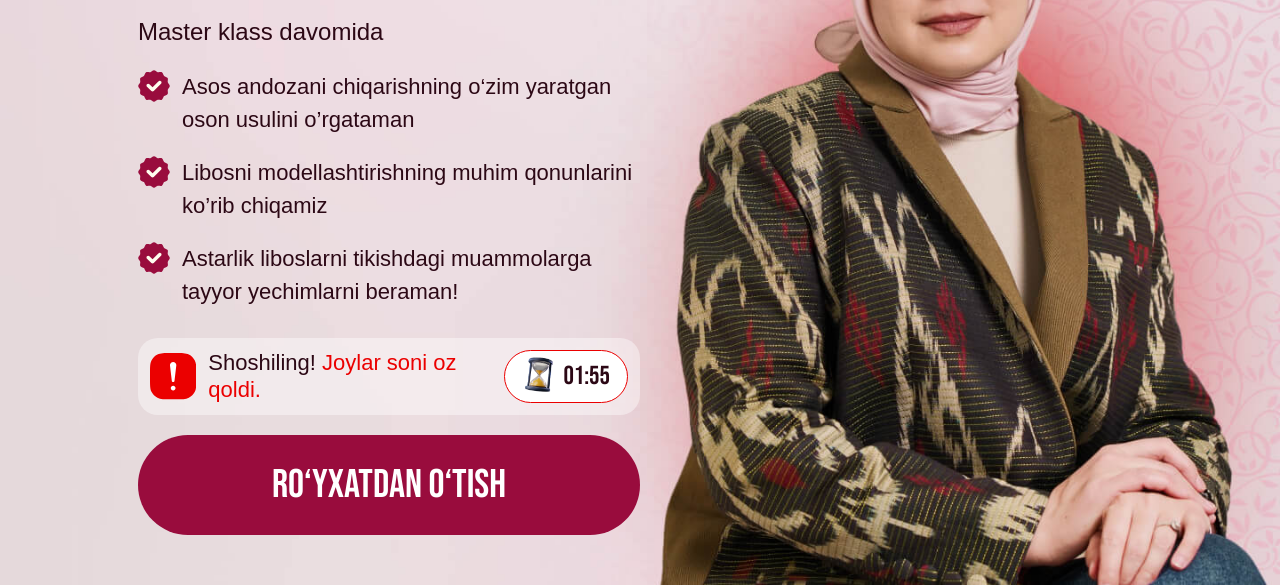
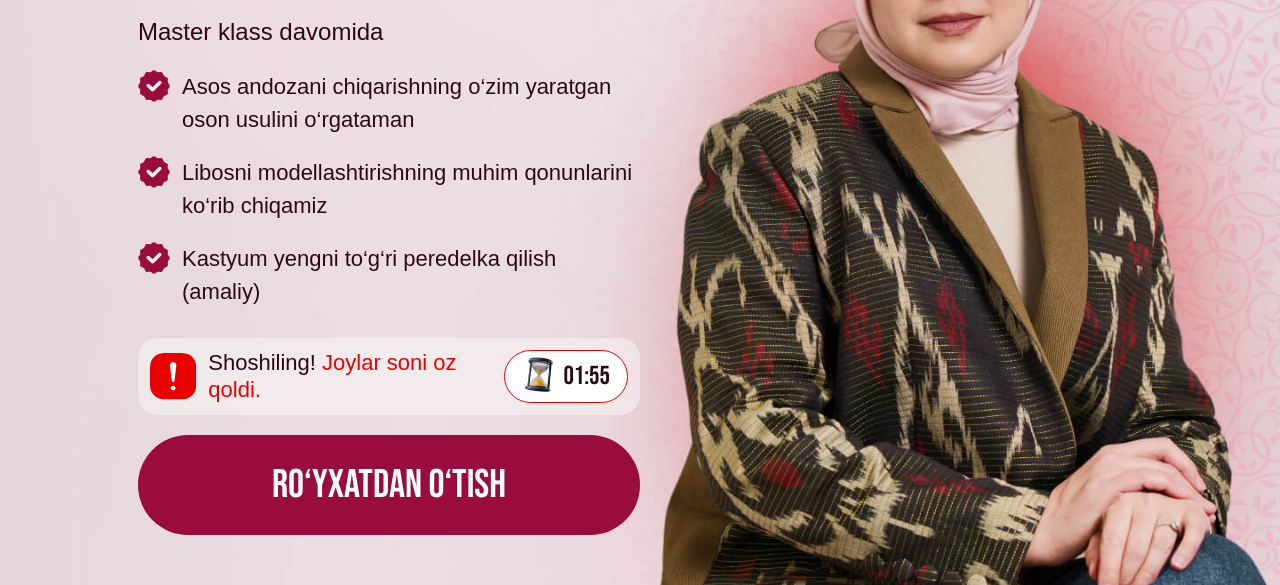
Before and after one commit to sultonbayevogabek/masterkomo-uz, a website: page index.html in a window 1280 px wide. Shown: the part 215-800 px from the top of the page. Drawn offline with Linux system fonts and the light colour scheme.

Commit message:
initial commit

```diff
--- a/index.html
+++ b/index.html
@@ -91,7 +91,7 @@
             </svg>
 
             <p class="text-[16px] 800px:text-[18px] 1200px:text-[22px] font-[300]">Asos andozani chiqarishning o‘zim
-              yaratgan oson usulini o’rgataman</p>
+              yaratgan oson usulini o‘rgataman</p>
           </li>
           <li class="flex items-start gap-[12px]">
             <svg class="w-[20px] 800px:w-[24px] 1200px:w-[32px] shrink-0" viewBox="0 0 38 38" fill="none"
@@ -105,7 +105,7 @@
             </svg>
 
             <p class="text-[16px] 800px:text-[18px] 1200px:text-[22px] font-[300]">Libosni modellashtirishning muhim
-              qonunlarini ko’rib chiqamiz</p>
+              qonunlarini ko‘rib chiqamiz</p>
           </li>
           <li class="flex items-start gap-[12px]">
             <svg class="w-[20px] 800px:w-[24px] 1200px:w-[32px] shrink-0" viewBox="0 0 38 38" fill="none"
@@ -118,8 +118,7 @@
                 fill="#FFFCEE"/>
             </svg>
 
-            <p class="text-[16px] 800px:text-[18px] 1200px:text-[22px] font-[300]">Astarlik liboslarni tikishdagi
-              muammolarga tayyor yechimlarni beraman!
+            <p class="text-[16px] 800px:text-[18px] 1200px:text-[22px] font-[300]">Kastyum yengni to‘g‘ri peredelka qilish (amaliy)
             </p>
           </li>
         </ul>
```
